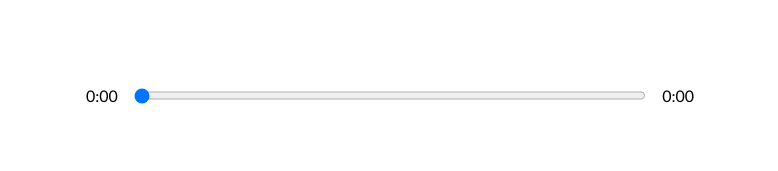
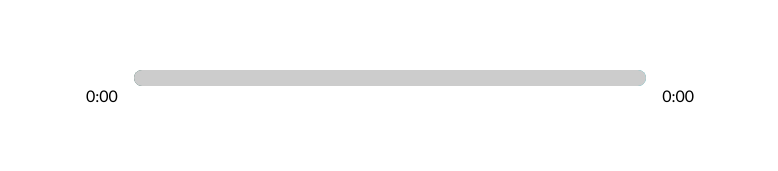
Before and after one commit to MadsAkselsen/creact-music-player, a React (Create React App) app: page / in a window 1280 px wide. Shown: the part 490-661 px from the top of the page, without its empty margins (250-1028 px from the left). Built offline with nearby package versions, Linux system fonts and the light colour scheme.

Commit message:
styled slider

```diff
--- a/src/components/player/Player.js
+++ b/src/components/player/Player.js
@@ -19,6 +19,7 @@ const Player = ({
   const [songInfo, setSongInfo] = useState({
     currentTime: 0,
     duration: 0,
+    animationPercentage: 0,
   });
 
   const [audioLoaded, setAudioLoaded] = useState(false);
@@ -41,7 +42,19 @@ const Player = ({
     }
     const current = e.target.currentTime;
     const duration = e.target.duration;
-    setSongInfo({ ...songInfo, currentTime: current, duration: duration });
+    // calculate percentage
+    const roundedCurrent = Math.round(current);
+    const roundedDuration = Math.round(duration);
+    const animationPercentageCalc = Math.round(
+      (roundedCurrent / roundedDuration) * 100
+    );
+    console.log(animationPercentageCalc);
+    setSongInfo({
+      ...songInfo,
+      currentTime: current,
+      duration: duration,
+      animationPercentage: animationPercentageCalc,
+    });
 
     if (isPlaying) {
       audioRef.current.play();
@@ -139,14 +152,25 @@ const Player = ({
 
   useEffect(() => {
     updateLibraryHighlight(currentSong);
+    setSongInfo({ ...songInfo, animationPercentage: 0 });
     setAudioLoaded(false);
     // eslint-disable-next-line react-hooks/exhaustive-deps
   }, [currentSong]);
 
+  // aad the styles
+  const trackAnim = {
+    transform: `translateX(${songInfo.animationPercentage}%)`,
+  };
   return (
     <div className="player">
       <div className="time-control">
         <p>{formatTime(songInfo.currentTime)}</p>
+        <div
+          className="track"
+          style={{
+            background: `linear-gradient(to right, ${currentSong.color[0]}, ${currentSong.color[1]})`,
+          }}
+        >
           <input
             type="range"
             min={0}
@@ -154,6 +178,9 @@ const Player = ({
             value={songInfo.currentTime}
             onChange={dragHandler}
           ></input>
+          <div className="animate-track" style={trackAnim}></div>
+        </div>
+
         <p>{formatTime(songInfo.duration)}</p>
       </div>
       <div className="play-control">
--- a/src/components/player/_player.scss
+++ b/src/components/player/_player.scss
@@ -11,7 +11,9 @@
     display: flex;
     input {
         width: 100%;
-        padding: 1rem 0rem;
+        -webkit-appearance: none;
+        background-color: transparent;
+        cursor: pointer;
     }
     p {
         padding: 1rem
@@ -32,3 +34,33 @@
 .disabled {
     color: grey;
 }
+
+input[type="range"]:focus{
+    outline: none;
+}
+input[type="range"]::-webkit-slider-thumb{
+    -webkit-appearance: none;
+    height: 16px;
+    width: 16px;
+
+}
+
+.track {
+    background: lightblue;
+    width: 100%;
+    height: 1rem;
+    position: relative;
+    border-radius: 1rem;
+    overflow: hidden;
+}
+
+.animate-track {
+    background: rgb(204,204,204);
+    width: 100%;
+    height: 100%;
+    position: absolute;
+    top: 0;
+    left: 0;
+    transform: translateX(10%);
+    pointer-events: none;
+}
```
Lines whose indentation alone changed are shown as unchanged.
